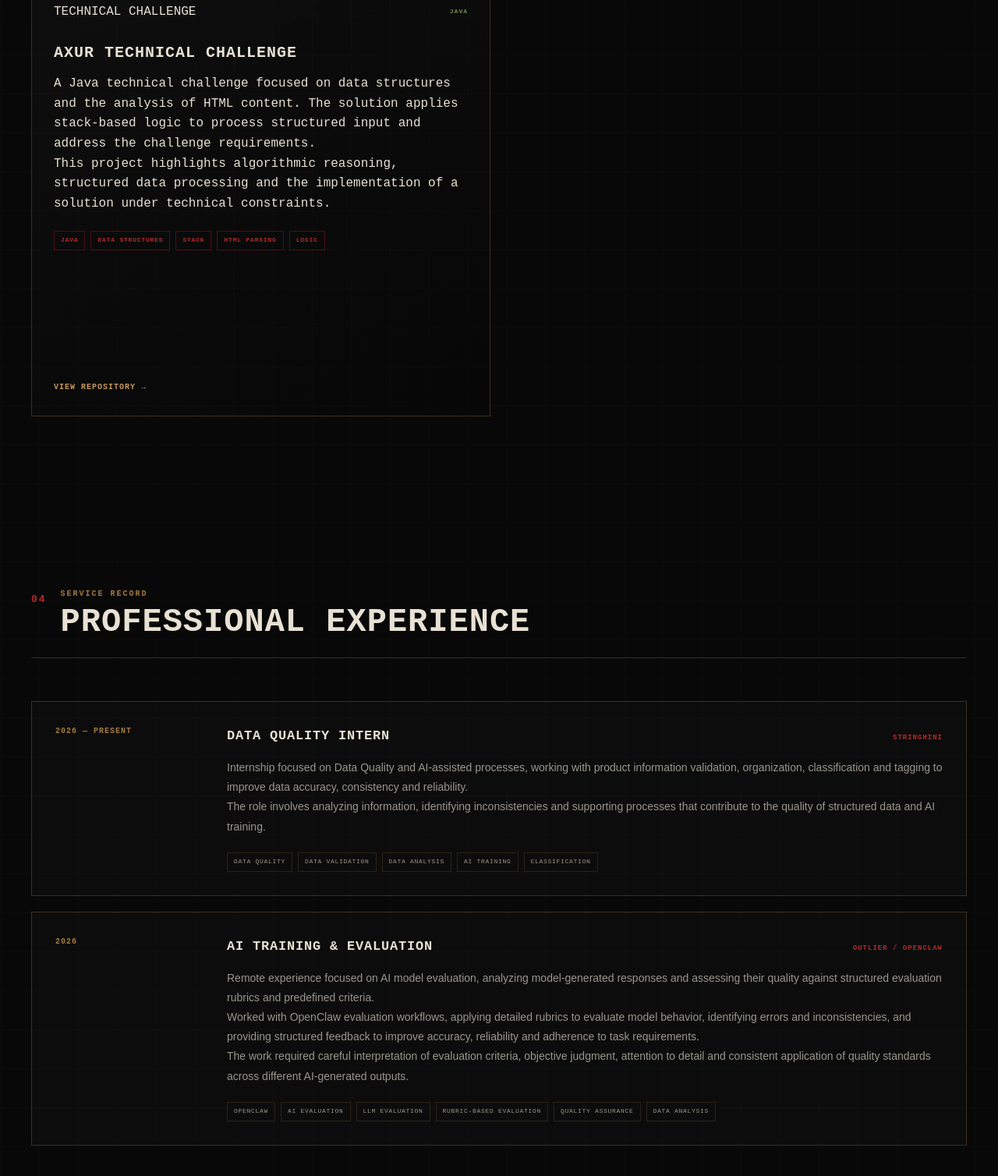
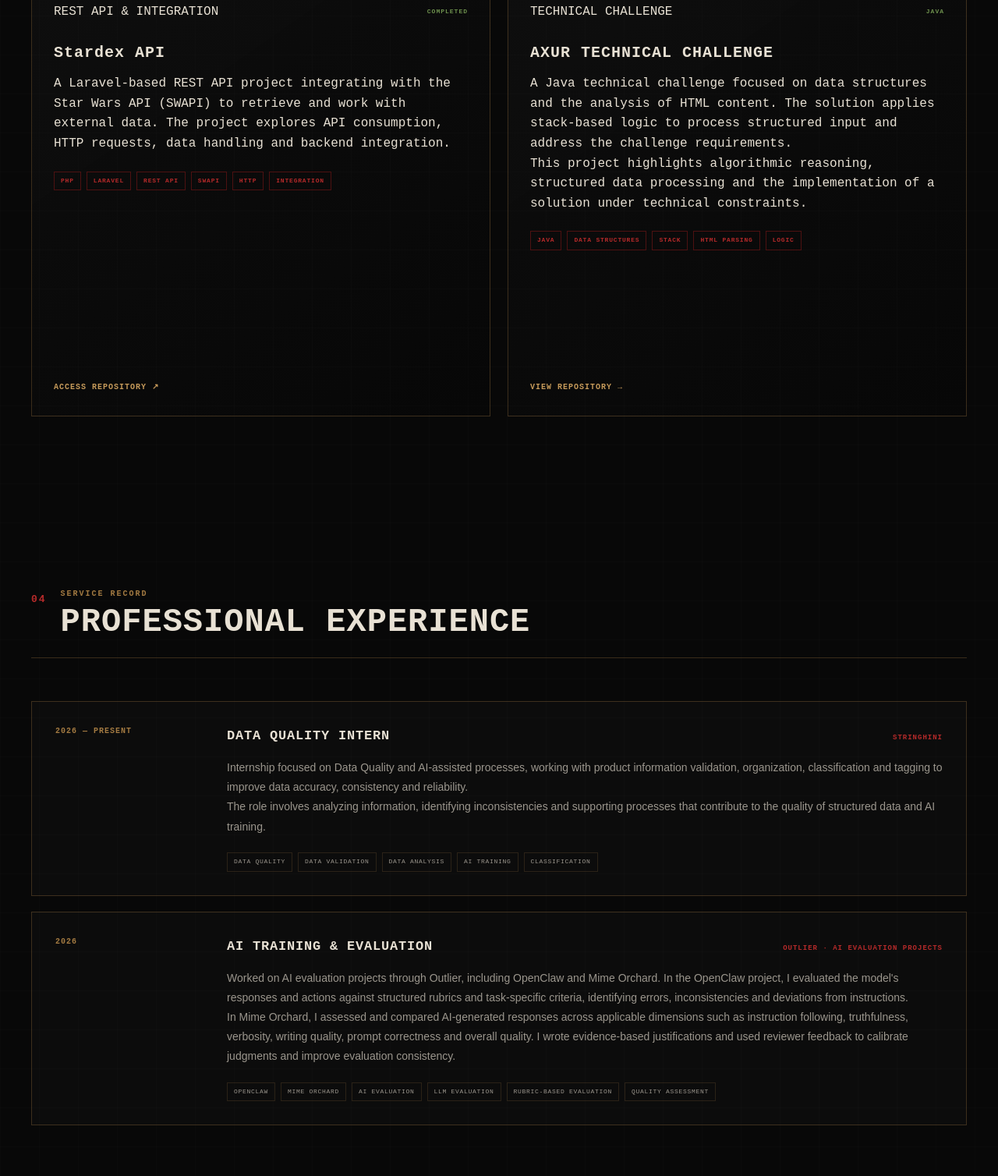
Before and after one commit to Andrerrb/Andrerrb.github.io, a plain HTML site: page index.html in a window 1280 px wide. Shown: the part 3330-4838 px from the top of the page at 78% size. Drawn offline with Linux system fonts and the light colour scheme.

Commit message:
feat(portfolio): update projects and AI evaluation experience

```diff
--- a/index.html
+++ b/index.html
@@ -151,7 +151,6 @@
     </header>
 
 
-
     <!-- ======================= HERO ======================== -->
 
     <main id="home">
@@ -200,7 +199,6 @@
                 </div>
 
 
-
                 <div class="hero-terminal">
 
                     <p>
@@ -230,7 +228,6 @@
         </section>
 
 
-
         <!-- ======================= ABOUT ======================== -->
 
         <section
@@ -257,7 +254,6 @@
                 </div>
 
             </div>
-
 
 
             <div class="about-grid">
@@ -299,7 +295,6 @@
                     </p>
 
                 </div>
-
 
 
                 <div class="status-panel">
@@ -367,7 +362,6 @@
         </section>
 
 
-
         <!-- ======================= TECHNICAL SKILLS ======================== -->
 
         <section
@@ -394,7 +388,6 @@
                 </div>
 
             </div>
-
 
 
             <div class="skills-grid">
@@ -435,7 +428,6 @@
                 </article>
 
 
-
                 <!-- ======================= DATABASES ======================== -->
 
                 <article class="skill-group">
@@ -465,7 +457,6 @@
                     </div>
 
                 </article>
-
 
 
                 <!-- ======================= API ======================== -->
@@ -501,7 +492,6 @@
                     </div>
 
                 </article>
-
 
 
                 <!-- ======================= AI & DATA ======================== -->
@@ -547,7 +537,6 @@
                 </article>
 
 
-
                 <!-- ======================= NETWORKING ======================== -->
 
                 <article class="skill-group">
@@ -589,7 +578,6 @@
                     </div>
 
                 </article>
-
 
 
                 <!-- ======================= TOOLS ======================== -->
@@ -638,7 +626,6 @@
             </div>
 
         </section>
-
 
 
          <!-- ======================= PROJECTS ======================== -->
@@ -694,7 +681,6 @@
 </article>
 
 
-
             <!-- ======================= SMART RAM MANAGER ======================== -->
 
 
@@ -732,6 +718,44 @@
     </a>
 </article>
 
+
+            <!-- ======================= STARDEX API ======================== -->
+
+            <article class="project-card">
+
+                <div class="project-top">
+                    <span class="project-type">REST API &amp; INTEGRATION</span>
+                    <span class="project-status">COMPLETED</span>
+                </div>
+
+                <h3>Stardex API</h3>
+
+                <p>
+                    A Laravel-based REST API project integrating with the
+                    Star Wars API (SWAPI) to retrieve and work with external
+                    data. The project explores API consumption, HTTP requests,
+                    data handling and backend integration.
+                </p>
+
+                <div class="project-tags">
+                    <span>PHP</span>
+                    <span>LARAVEL</span>
+                    <span>REST API</span>
+                    <span>SWAPI</span>
+                    <span>HTTP</span>
+                    <span>INTEGRATION</span>
+                </div>
+
+                <a
+                    href="https://github.com/Andrerrb/stardex-api"
+                    target="_blank"
+                    rel="noopener noreferrer"
+                    class="project-link"
+                >
+                    ACCESS REPOSITORY <span aria-hidden="true">↗</span>
+                </a>
+
+            </article>
 
 
             <!-- ======================= AXUR TECHNICAL CHALLENGE ======================== -->
@@ -808,7 +832,6 @@
             </div>
 
 
-
             <div class="experience-list">
 
 
@@ -882,7 +905,6 @@
                 </article>
 
 
-
                 <!-- ======================= OUTLIER ======================== -->
 
                 <article class="experience-card">
@@ -890,7 +912,6 @@
                     <div class="experience-date">
                         2026
                     </div>
-
 
                     <div class="experience-content">
 
@@ -901,66 +922,37 @@
                             </h3>
 
                             <span>
-                                OUTLIER / OPENCLAW
+                                OUTLIER · AI EVALUATION PROJECTS
                             </span>
 
                         </div>
 
+                        <p>
+                            Worked on AI evaluation projects through Outlier,
+                            including OpenClaw and Mime Orchard. In the OpenClaw
+                            project, I evaluated the model's responses and
+                            actions against structured rubrics and task-specific
+                            criteria, identifying errors, inconsistencies and
+                            deviations from instructions.
+                        </p>
 
                         <p>
-                            Remote experience focused on AI model
-                            evaluation, analyzing model-generated
-                            responses and assessing their quality
-                            against structured evaluation rubrics
-                            and predefined criteria.
+                            In Mime Orchard, I assessed and compared AI-generated
+                            responses across applicable dimensions such as
+                            instruction following, truthfulness, verbosity,
+                            writing quality, prompt correctness and overall
+                            quality. I wrote evidence-based justifications and
+                            used reviewer feedback to calibrate judgments and
+                            improve evaluation consistency.
                         </p>
 
-
-                        <p>
-                            Worked with OpenClaw evaluation workflows,
-                            applying detailed rubrics to evaluate
-                            model behavior, identifying errors and
-                            inconsistencies, and providing structured
-                            feedback to improve accuracy, reliability
-                            and adherence to task requirements.
-                        </p>
-
-
-                        <p>
-                            The work required careful interpretation
-                            of evaluation criteria, objective judgment,
-                            attention to detail and consistent
-                            application of quality standards across
-                            different AI-generated outputs.
-                        </p>
-
-
                         <div class="experience-tags">
-
-                            <span>
-                                OPENCLAW
-                            </span>
-
-                            <span>
-                                AI EVALUATION
-                            </span>
-
-                            <span>
-                                LLM EVALUATION
-                            </span>
-
-                            <span>
-                                RUBRIC-BASED EVALUATION
-                            </span>
-
-                            <span>
-                                QUALITY ASSURANCE
-                            </span>
-
-                            <span>
-                                DATA ANALYSIS
-                            </span>
-
+                            <span>OPENCLAW</span>
+                            <span>MIME ORCHARD</span>
+                            <span>AI EVALUATION</span>
+                            <span>LLM EVALUATION</span>
+                            <span>RUBRIC-BASED EVALUATION</span>
+                            <span>QUALITY ASSESSMENT</span>
                         </div>
 
                     </div>
@@ -971,7 +963,6 @@
             </div>
 
         </section>
-
 
 
         <!-- ======================= EDUCATION ======================== -->
@@ -1000,7 +991,6 @@
                 </div>
 
             </div>
-
 
 
             <div class="education-card">
@@ -1054,7 +1044,6 @@
         </section>
 
 
-
         <!-- ======================= CONTACT ======================== -->
 
         <section
@@ -1083,7 +1072,6 @@
             </div>
 
 
-
             <div class="contact-grid">
 
 
@@ -1102,7 +1090,6 @@
                     </p>
 
                 </div>
-
 
 
                 <div class="contact-links">
@@ -1124,7 +1111,6 @@
                     </a>
 
 
-
                     <a
                         href="https://github.com/Andrerrb"
                         target="_blank"
@@ -1141,7 +1127,6 @@
                         </span>
 
                     </a>
-
 
 
                     <a
@@ -1171,7 +1156,6 @@
     </main>
 
 
-
     <!-- ======================= FOOTER ======================== -->
 
     <footer class="footer">
@@ -1191,7 +1175,6 @@
     </footer>
 
 
-
     <!-- ======================= SCRIPTS ======================== -->
 
     <script src="script.js"></script>
```
